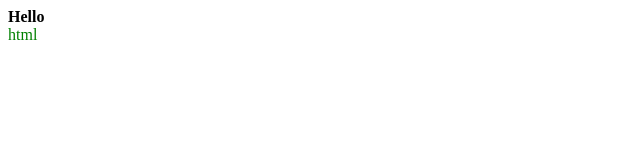
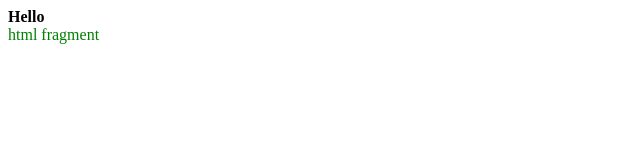
Before and after one commit to sterallion/Task-1, a plain HTML site: page index.html in a window 1280 px wide. Shown: the full height of the page, 0-640 px from the left. Drawn offline with Linux system fonts and the light colour scheme.

Commit message:
Update index.html

```diff
--- a/index.html
+++ b/index.html
@@ -1,6 +1,6 @@
 <html>
   <body>
     <b>Hello</b>
-<div style="color: green">html</div>
+<div style="color: green">html fragment</div>
   </body>
 </html>
```
